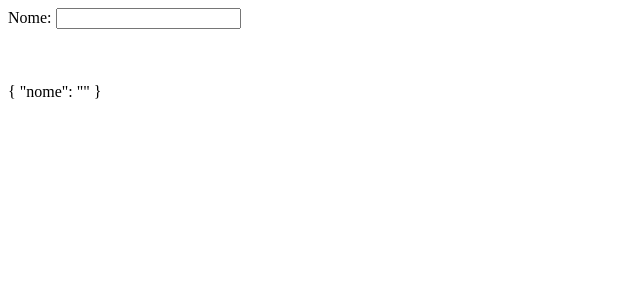
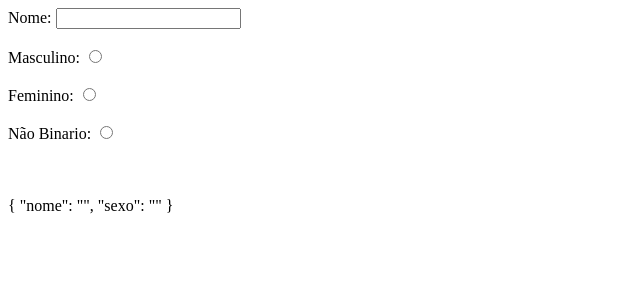
Before and after one commit to RubensHerculano22/AulasAngular, an Angular app: page / in a window 1280 px wide. Shown: the top 300 px of the page, without its empty margins (0-640 px from the left). Built offline with nearby package versions, Linux system fonts and the light colour scheme.

Commit message:
Input radio

```diff
--- a/src/app/forms/forms.component.html
+++ b/src/app/forms/forms.component.html
@@ -2,6 +2,30 @@
     <label>
         Nome:
         <input type="text" name="nome" ngModel>
+    </label>
+
+    <br/>
+    <br/>
+
+    <label>
+        Masculino:
+        <input type="radio" value="Masculino" name="sexo" ngModel>
+    </label>
+
+    <br/>
+    <br/>
+
+    <label>
+        Feminino:
+        <input type="radio" value="Feminino" name="sexo" ngModel>
+    </label>
+
+    <br/>
+    <br/>
+
+    <label>
+        Não Binario:
+        <input type="radio" value="Nao Binario" name="sexo" ngModel>
     </label>
 
     <br/>
```
